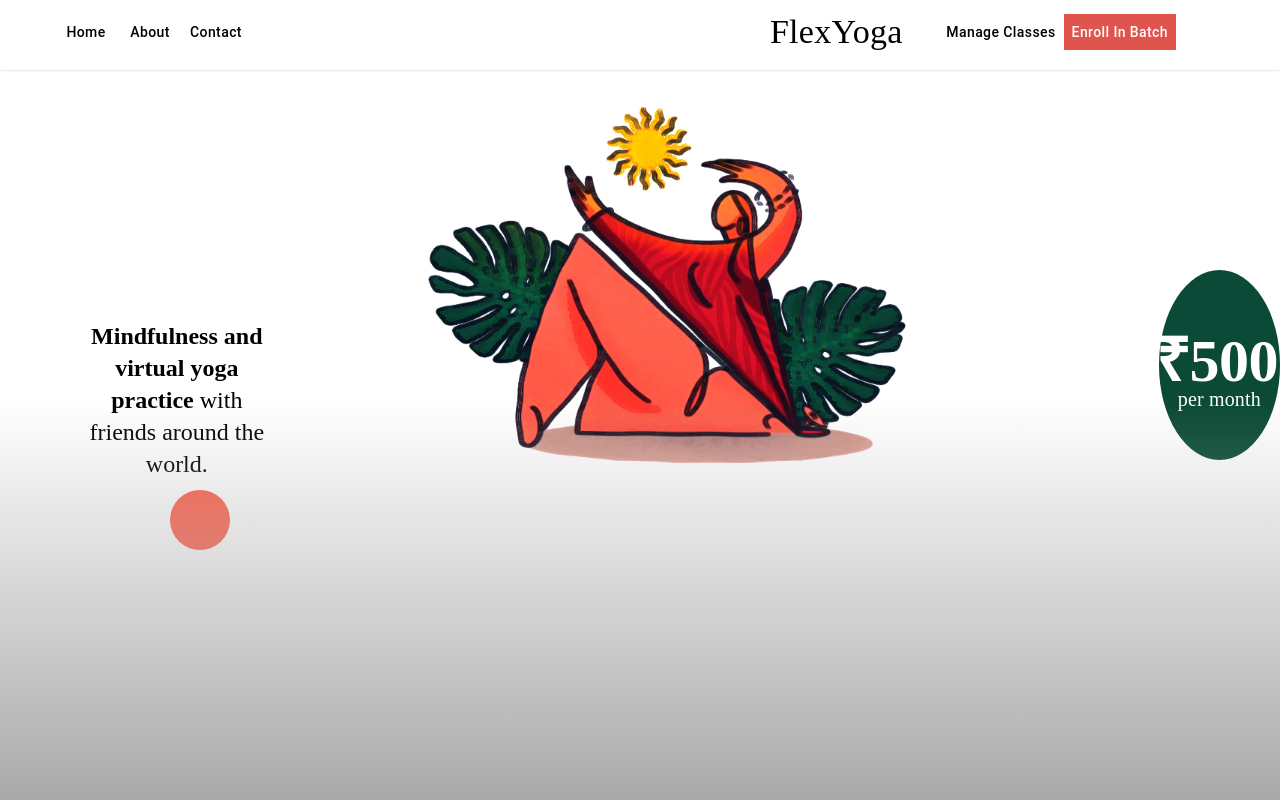
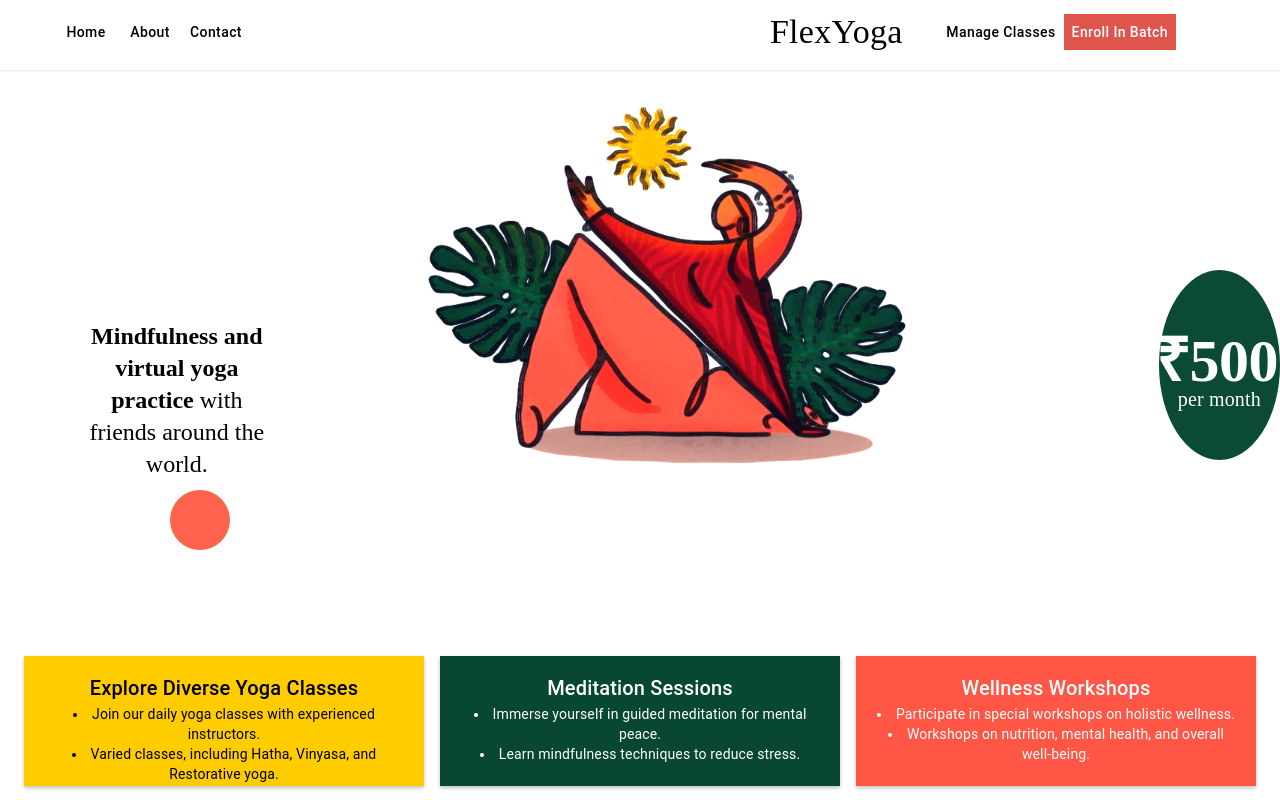
Before and after one commit to aryan-139/flexyoga, a React (Create React App) app in the folder client/: page / in a window 1280 px wide. Shown: the top 800 px of the page. Built offline with nearby package versions, Linux system fonts and the light colour scheme.

Commit message:
home page complete

```diff
--- a/client/src/App.css
+++ b/client/src/App.css
@@ -7,6 +7,8 @@ body{
   background-size: 80%;
   background-repeat: no-repeat;
 }
+
+
 
 .App-logo {
   height: 40vmin;
--- a/client/src/App.js
+++ b/client/src/App.js
@@ -1,7 +1,6 @@
-import { Box, Typography } from '@mui/material';
+import { Box, Card, CardContent, Grid, Typography } from '@mui/material';
 import './App.css';
 import React from 'react';
-
 
 function App() {
   return (
@@ -24,11 +23,61 @@ function App() {
       </div>
       <Box sx={{ width: '60px', height: '60px', backgroundColor: '#ff624d', borderRadius: '50%', marginLeft: "170px", marginTop:"30px" }}></Box>
         <Box sx={{ width: '40px', height: '40px', backgroundColor: '#fec800', borderRadius: '50%', marginLeft: '1550px', marginTop:"20px" }}></Box>
-        <div style={{ position: 'absolute', bottom: 0, left: 0, right: 0, height: '50%', background: 'linear-gradient(to bottom, rgba(169, 169, 169, 0) 0%, rgba(169, 169, 169, 1) 100%)' }}></div>
-      <Box >
 
-      </Box>
+
+      {/* <Box sx={{height:"200px", width:"500px", display:"flex", marginLeft:"610px", marginTop:"20px",backgroundColor:"black",backgroundImage: 'url(".assets/text1.png")',
+        backgroundSize: 'cover', // Adjust as needed
+        backgroundPosition: 'center',}}>
+      </Box> */}
+
+      <Grid container spacing={2} justifyContent="center" marginTop={"30px"}>
+      {/* Card 1 */}
+      <Grid item>
+        <Card style={{ backgroundColor: '#ffcc00', height:130,width: 400, borderRadius:"0",color:"black",boxShadow: "0px 2px 4px rgba(0, 0, 0, 0.25)" }}>
+          <CardContent>
+            <Typography variant="h6">Explore Diverse Yoga Classes</Typography>
+            <Typography variant="body2">
+                <li>Join our daily yoga classes with experienced instructors.</li>
+                <li>Varied classes, including Hatha, Vinyasa, and Restorative yoga.</li>
+            </Typography>
+          </CardContent>
+        </Card>
+      </Grid>
+
+      {/* Card 2 */}
+      <Grid item>
+        <Card style={{ backgroundColor: '#084831', height:130,width: 400, borderRadius:"0",color:"white",boxShadow: "0px 2px 4px rgba(0, 0, 0, 0.25)" }}>
+          <CardContent>
+            <Typography variant="h6">Meditation Sessions</Typography>
+            <Typography variant="body2">
+              <li>Immerse yourself in guided meditation for mental peace.</li>
+              <li>Learn mindfulness techniques to reduce stress.</li>
+              </Typography>
+          </CardContent>
+        </Card>
+      </Grid>
+
+      {/* Card 3 */}
+      <Grid item>
+        <Card style={{ backgroundColor: '#ff5645',height:130, width: 400, borderRadius:"0", color:"white", boxShadow: "0px 2px 4px rgba(0, 0, 0, 0.25)"}}>
+          <CardContent>
+            <Typography variant="h6">Wellness Workshops</Typography>
+            <Typography variant="body2">
+              <li>Participate in special workshops on holistic wellness.</li>
+              <li>Workshops on nutrition, mental health, and overall well-being.</li>
+            </Typography>
+          </CardContent>
+        </Card>
+      </Grid>
+    </Grid>
+
+
+    {/* <div style={{ position: 'absolute', bottom: 0, left: 0, right: 0, height: '50%', background: 'linear-gradient(to bottom, rgba(169, 169, 169, 0) 0%, rgba(169, 169, 169, 1) 100%)' }}></div>
+     */}
+
+
     </div>
+
   );
 }
 
```
Also changed, not shown: client/src/assets/text1.png (added).
